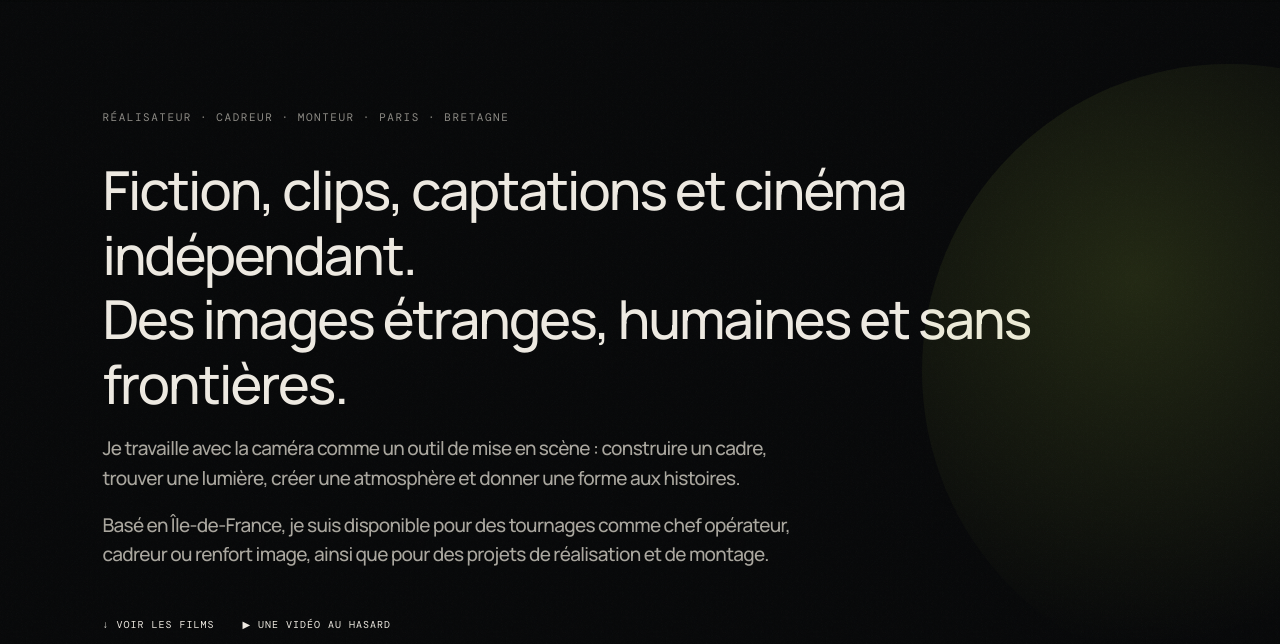
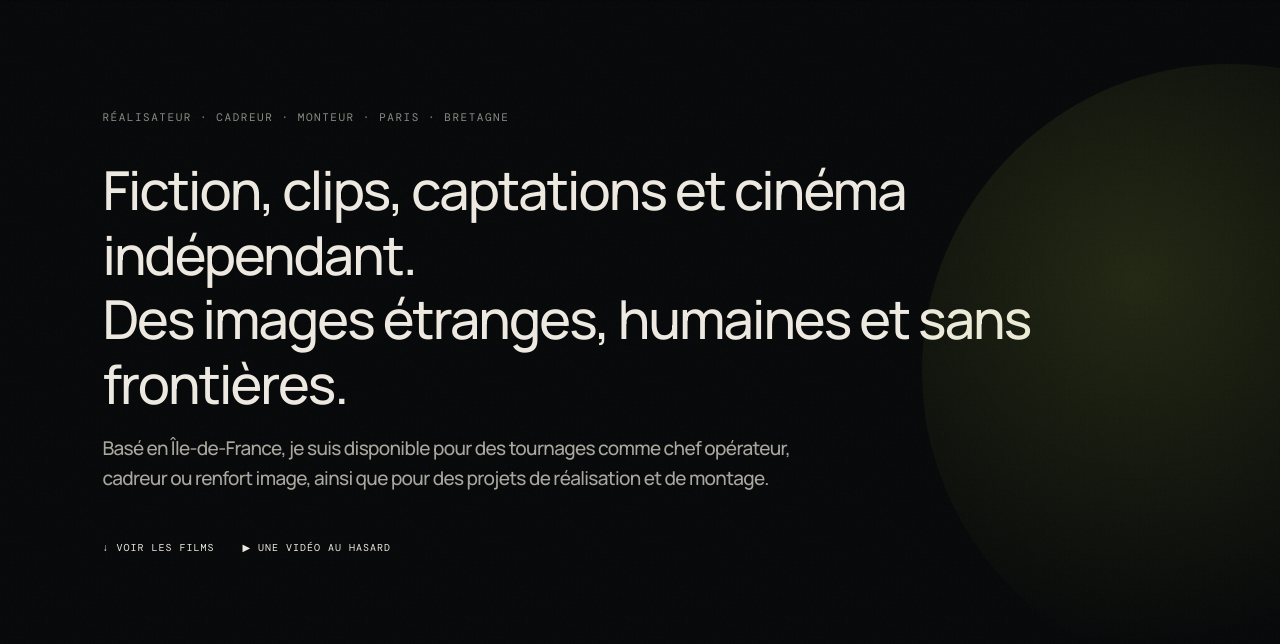
Before and after one commit to cidstrike/Migueldebrito, a plain HTML site: page index.html in a window 1280 px wide. Shown: the part 80-724 px from the top of the page. Drawn offline with nearby package versions, Linux system fonts and the light colour scheme; no server answers; grey boxes are pictures that could not be loaded.

Commit message:
Supprimer le paragraphe de présentation du hero

```diff
--- a/index.html
+++ b/index.html
@@ -47,7 +47,6 @@
 <section class="hero">
   <div class="kicker">RÉALISATEUR · CADREUR · MONTEUR · PARIS · BRETAGNE</div>
   <p>Fiction, clips, captations et cinéma indépendant.<br>Des images étranges, humaines et sans frontières.</p>
-  <p class="hero-text">Je travaille avec la caméra comme un outil de mise en scène : construire un cadre, trouver une lumière, créer une atmosphère et donner une forme aux histoires.</p>
   <p class="hero-text">Basé en Île-de-France, je suis disponible pour des tournages comme chef opérateur, cadreur ou renfort image, ainsi que pour des projets de réalisation et de montage.</p>
   <div class="hero-actions">
     <a class="scroll" href="#work">↓ voir les films</a>
```
